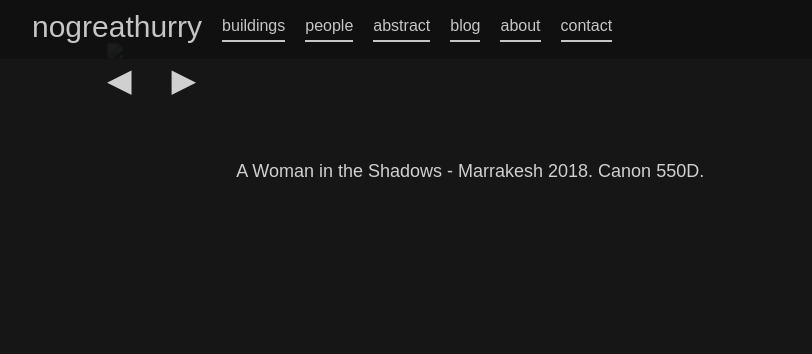
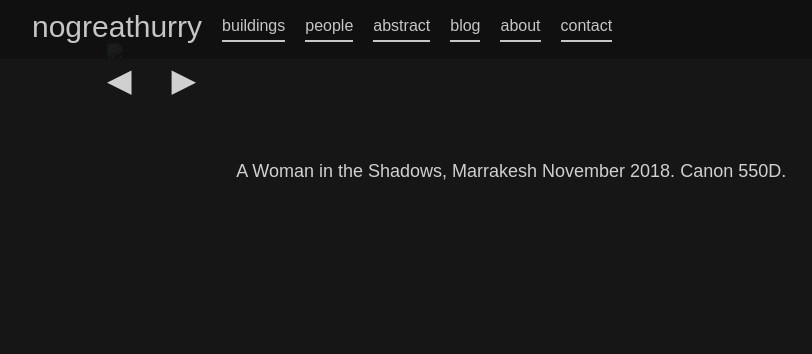
Before and after one commit to 987poiuytrewq/nogreathurry, a Jekyll site: the page built from _people/IMG-20190316-WA0023.md, in a window 1280 px wide. Shown: the top 354 px of the page, without its empty margins (8-820 px from the left). Built offline with Jekyll 4.4.1, drawn with Linux system fonts in a browser that asks for light colours.

Commit message:
Updated Img 20190316 Wa0023

```diff
--- a/_people/IMG-20190316-WA0023.md
+++ b/_people/IMG-20190316-WA0023.md
@@ -16,4 +16,4 @@ thumbnail_image: "/uploads/IMG-20190316-WA0023_thumbnail.jpg"
 layout: photo
 ---
 
-A Woman in the Shadows - Marrakesh 2018. Canon 550D.
+A Woman in the Shadows, Marrakesh November 2018. Canon 550D.
```
Also changed, not shown: other parts of _people/IMG-20190316-WA0023.md (+1 -1 lines).
